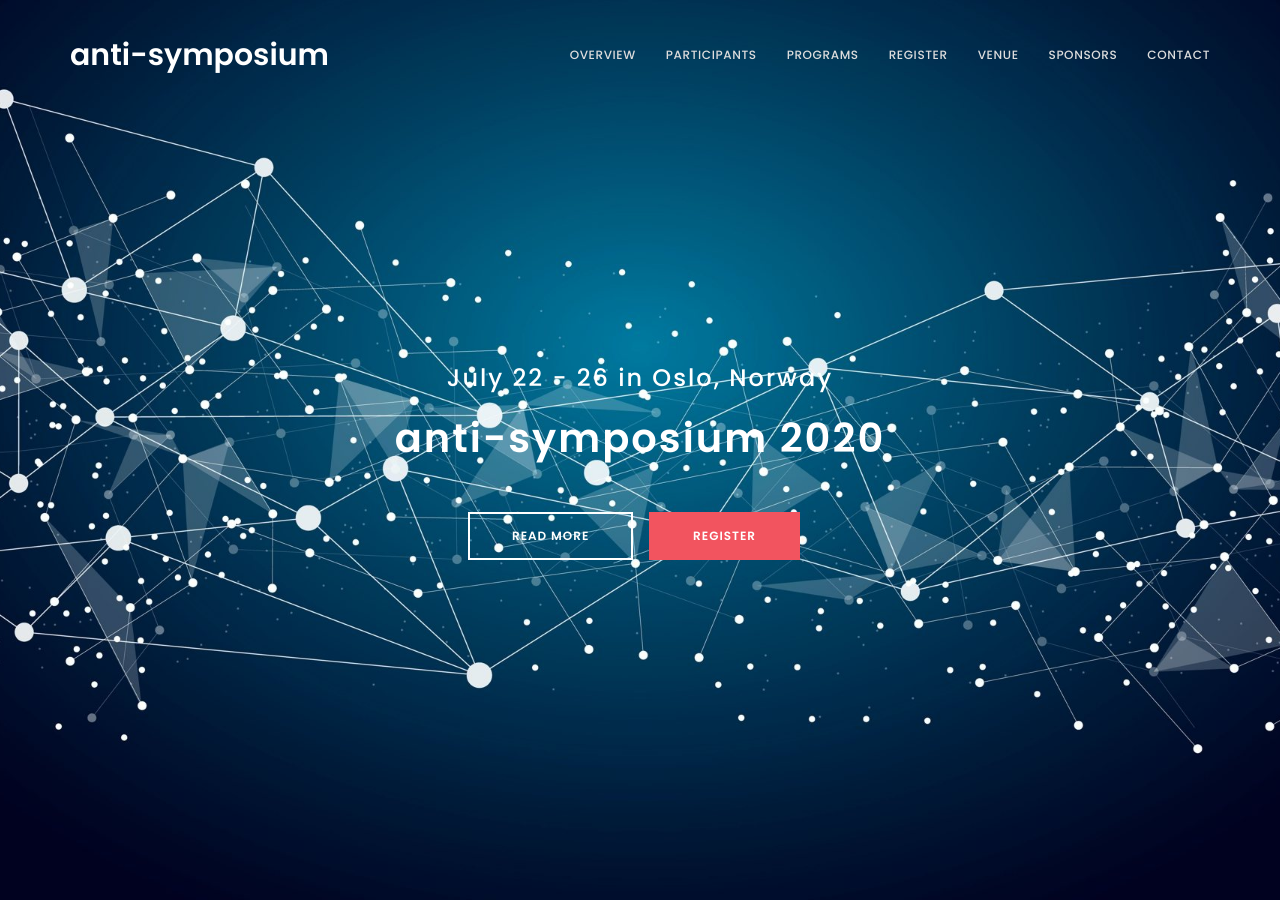
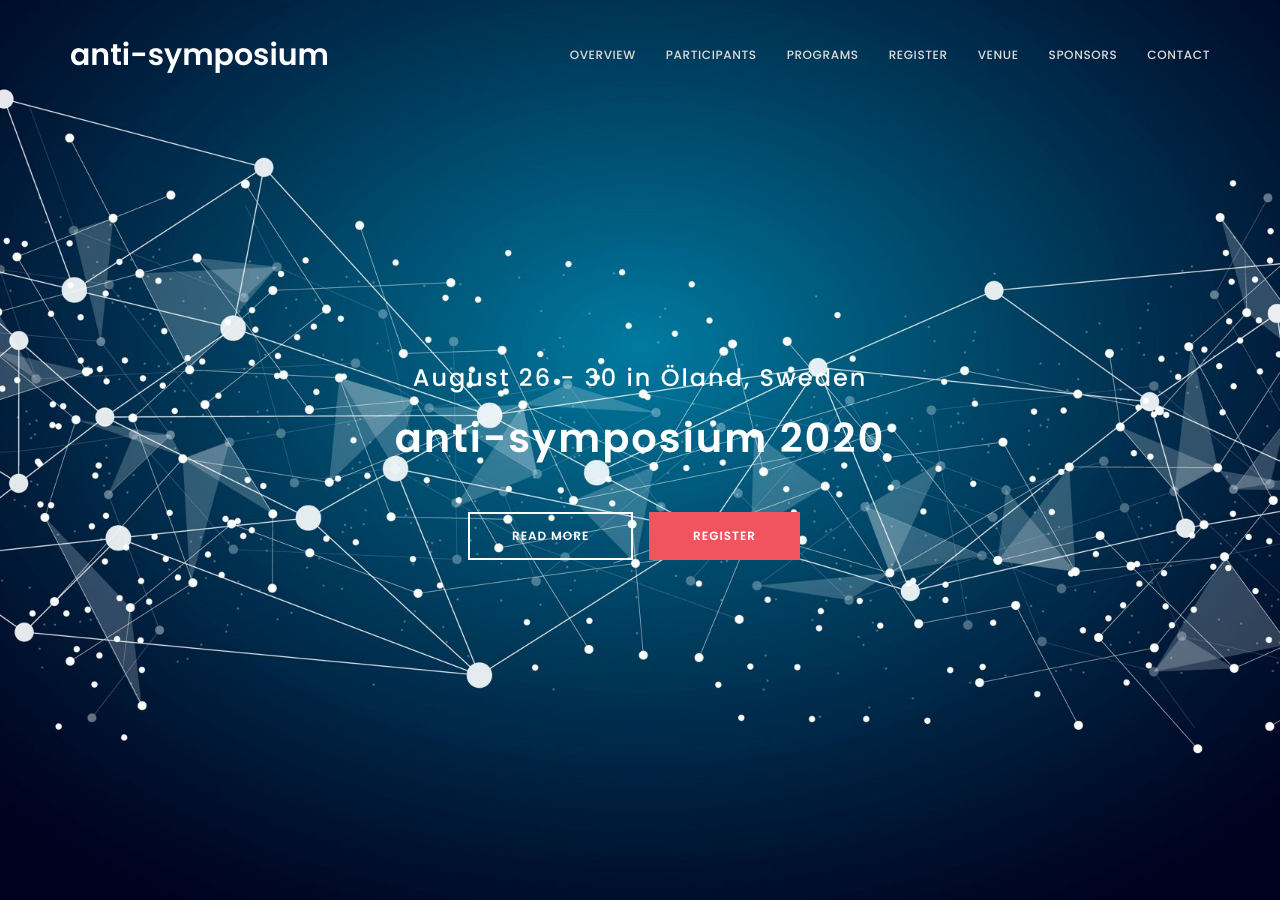
Before and after one commit to weremoose/jekyll_event_site, a Jekyll site: the page built from index.md, in a window 1280 px wide and 900 px high. Built offline with Jekyll 4.4.1, drawn with Linux system fonts in a browser that asks for light colours.

Commit message:
Update from Forestry.io martina bobrikova updated index.md

```diff
--- a/index.md
+++ b/index.md
@@ -1,17 +1,15 @@
 ---
 layout: default
-
-# Intro Section
 intro_event_name: anti-symposium 2020
-intro_event_details: July 22 - 26 in Oslo, Norway
+intro_event_details: August 26 - 30 in Öland, Sweden
 intro_event_button_1: READ MORE
 intro_event_button_2: REGISTER
 intro_event_background:
+overview_header: The International Encounters of Community and Environmental Sociology
+  (IECES)
+overview_details: An annual gathering that serves as a meeting place for the exchange
+  of experiences of the participants with the local community where the objective
+  is to discuss the future of independent cultural frameworks.
+venue_map_url: https://www.google.com/maps/embed?pb=!1m18!1m12!1m3!1d2145.133829626117!2d13.258032815998122!3d57.47605658104915!2m3!1f0!2f0!3f0!3m2!1i1024!2i768!4f13.1!3m3!1m2!1s0x46506544ea0d7421%3A0x7e71fd9d71d8830a!2sUllasj%C3%B6gatan%207B%2C%20514%2092%20Uddebo!5e0!3m2!1sen!2sse!4v1579089490398!5m2!1sen!2sse
 
-# Overview section
-overview_header: The International Encounters of Community and Environmental Sociology (IECES)
-overview_details: An annual gathering that serves as a meeting place for the exchange of experiences of the participants with the local community where the objective is to discuss the future of independent cultural frameworks.
-
-# Venue section
-venue_map_url: https://www.google.com/maps/embed?pb=!1m18!1m12!1m3!1d2145.133829626117!2d13.258032815998122!3d57.47605658104915!2m3!1f0!2f0!3f0!3m2!1i1024!2i768!4f13.1!3m3!1m2!1s0x46506544ea0d7421%3A0x7e71fd9d71d8830a!2sUllasj%C3%B6gatan%207B%2C%20514%2092%20Uddebo!5e0!3m2!1sen!2sse!4v1579089490398!5m2!1sen!2sse
 ---
```
